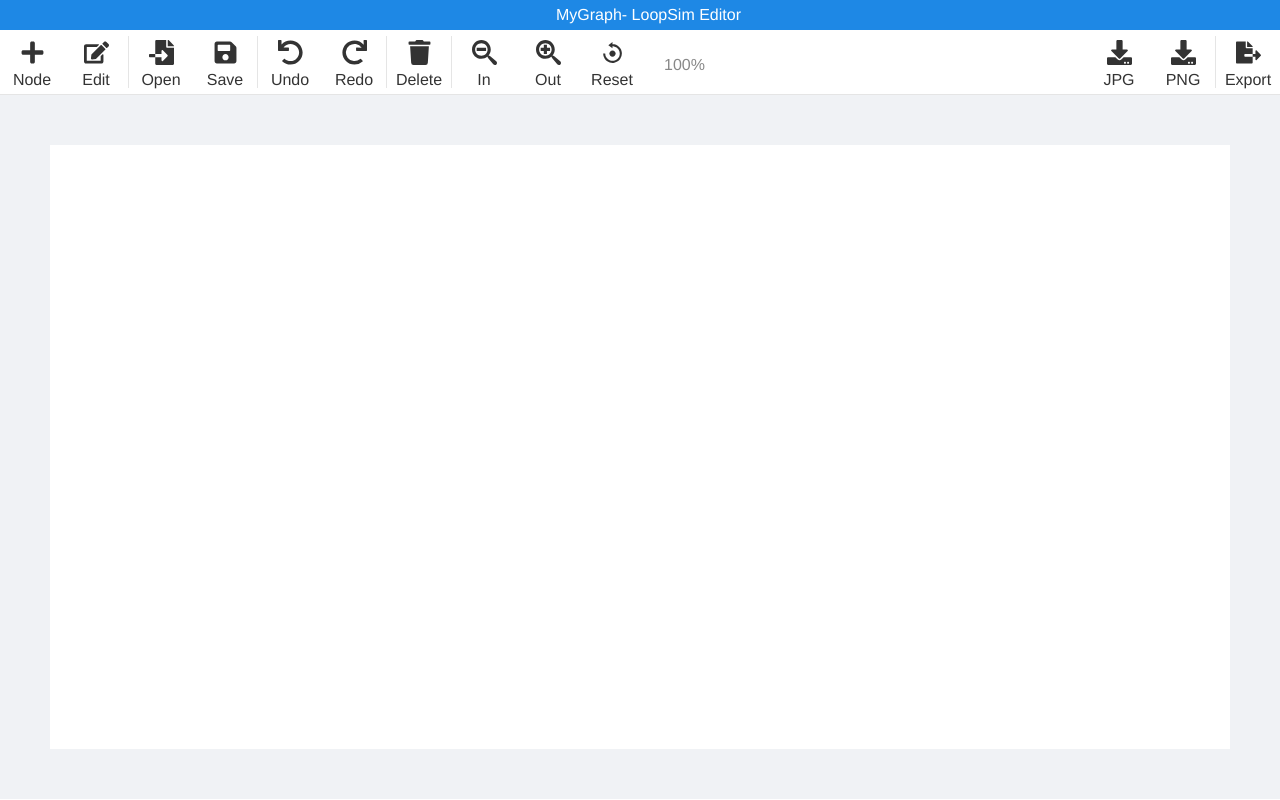
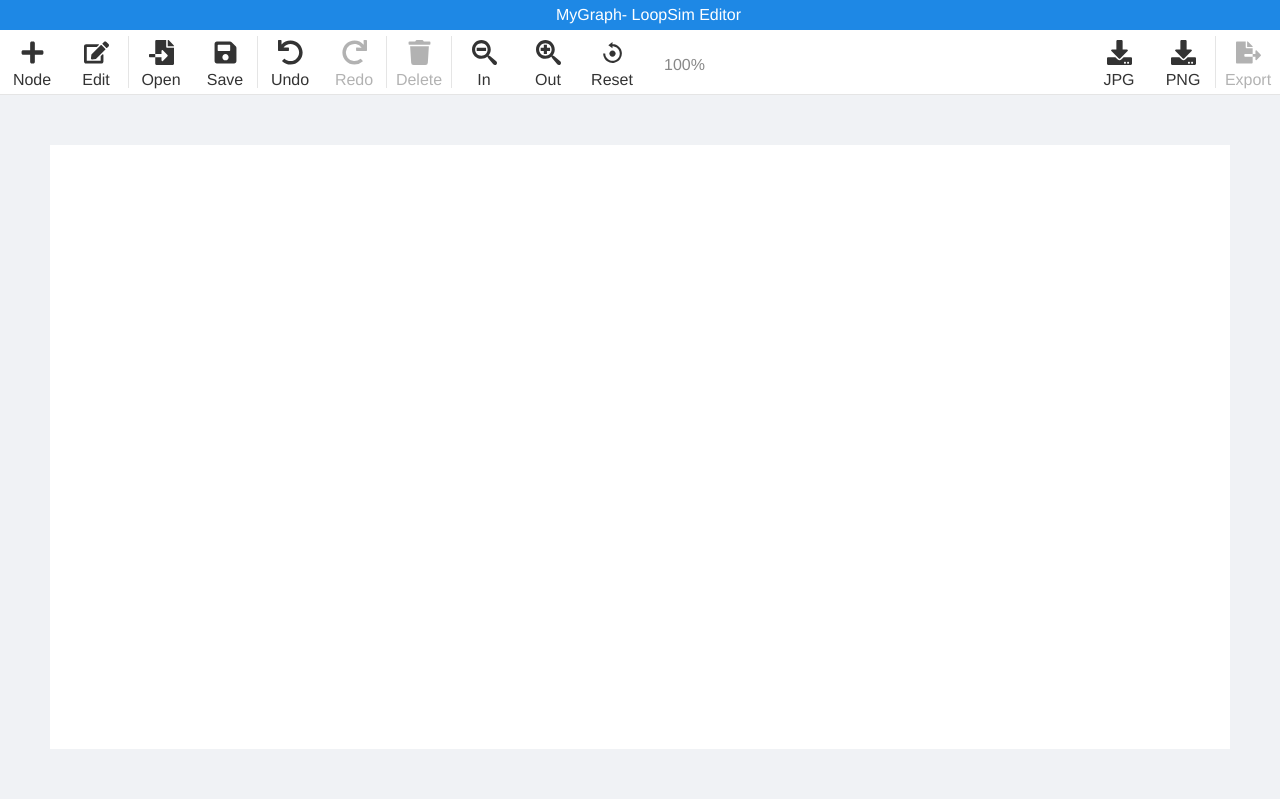
Before and after one commit to NISYSLAB/DHGWorkflow, a React (Create React App) app: page / in a window 1280 px wide. Built offline with nearby package versions, Linux system fonts and the light colour scheme.

Commit message:
UI: Add action, active status to toolbar

```diff
--- a/src/App.jsx
+++ b/src/App.jsx
@@ -9,27 +9,30 @@ import {
     Header, ActionButton, Vsep, Space, TextBox,
 } from './component/Header';
 
+// eslint-disable-next-line
+const dummyAction = () => alert('Dummy Action activated.');
+
 const app = () => (
     <div>
         <Header title="MyGraph">
-            <ActionButton Icon={FaPlus} text="Node" />
-            <ActionButton Icon={FaEdit} text="Edit" />
+            <ActionButton Icon={FaPlus} text="Node" active action={dummyAction} />
+            <ActionButton Icon={FaEdit} text="Edit" active action={dummyAction} />
             <Vsep />
-            <ActionButton Icon={FaFileImport} text="Open" />
-            <ActionButton Icon={FaSave} text="Save" />
+            <ActionButton Icon={FaFileImport} text="Open" active action={dummyAction} />
+            <ActionButton Icon={FaSave} text="Save" active action={dummyAction} />
             <Vsep />
-            <ActionButton Icon={FaUndo} text="Undo" />
-            <ActionButton Icon={FaRedo} text="Redo" />
+            <ActionButton Icon={FaUndo} text="Undo" active action={dummyAction} />
+            <ActionButton Icon={FaRedo} text="Redo" action={dummyAction} />
             <Vsep />
-            <ActionButton Icon={FaTrash} text="Delete" />
+            <ActionButton Icon={FaTrash} text="Delete" action={dummyAction} />
             <Vsep />
-            <ActionButton Icon={ImZoomOut} text="In" />
-            <ActionButton Icon={ImZoomIn} text="Out" />
-            <ActionButton Icon={BiReset} text="Reset" />
+            <ActionButton Icon={ImZoomOut} text="In" active action={dummyAction} />
+            <ActionButton Icon={ImZoomIn} text="Out" active action={dummyAction} />
+            <ActionButton Icon={BiReset} text="Reset" active action={dummyAction} />
             <TextBox>100%</TextBox>
             <Space />
-            <ActionButton Icon={FaDownload} text="JPG" />
-            <ActionButton Icon={FaDownload} text="PNG" />
+            <ActionButton Icon={FaDownload} text="JPG" active action={dummyAction} />
+            <ActionButton Icon={FaDownload} text="PNG" active action={dummyAction} />
             <Vsep />
             <ActionButton Icon={FaFileExport} text="Export" />
         </Header>
--- a/src/component/Header.jsx
+++ b/src/component/Header.jsx
@@ -1,8 +1,16 @@
 import React from 'react';
 import './header.css';
 
-const ActionButton = ({ Icon, text }) => (
-    <div className="tool">
+const ActionButton = ({
+    Icon, text, action, active,
+}) => (
+    <div
+        role="button"
+        tabIndex={0}
+        className={`tool ${active ? 'active' : ''}`}
+        onClick={action}
+        onKeyDown={(ev) => ev.key === 13 && action()}
+    >
         <div className="icon"><Icon size="25" /></div>
         <div>{text}</div>
     </div>
--- a/src/component/header.css
+++ b/src/component/header.css
@@ -1,6 +1,5 @@
 .header {
     background: #fff;
-    color: #333;
     user-select: none
 }
 
@@ -21,6 +20,10 @@
     cursor: pointer;
     justify-content: space-between;
     box-sizing: border-box;
+    color: rgba(0, 0, 0, 0.3);
+}
+.toolbar .tool.active{
+    color: #333;
 }
 
 .toolbar .tool-text-only {
@@ -30,7 +33,7 @@
     padding: 10px;
 }
 
-.toolbar .tool:hover {
+.toolbar .tool.active:hover {
     background: rgba(0, 0, 0, 0.05);
 }
 
```
